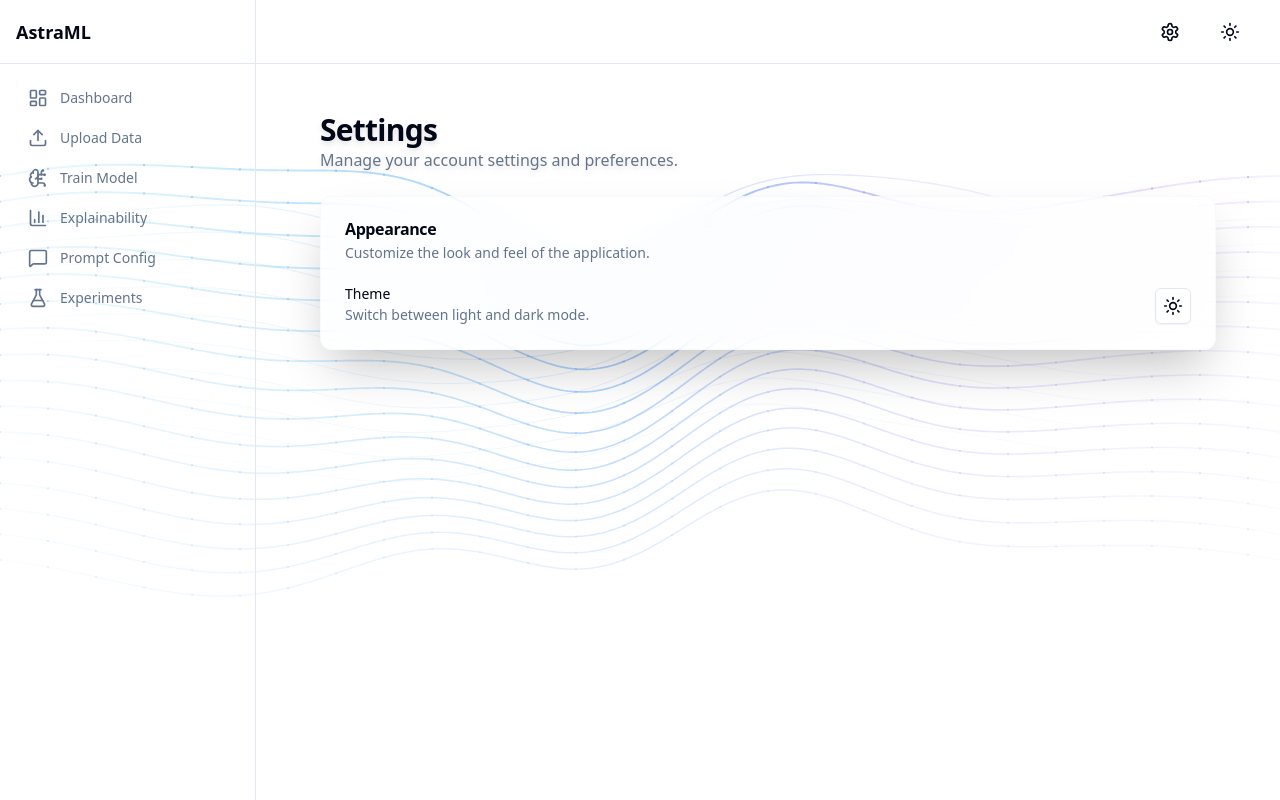
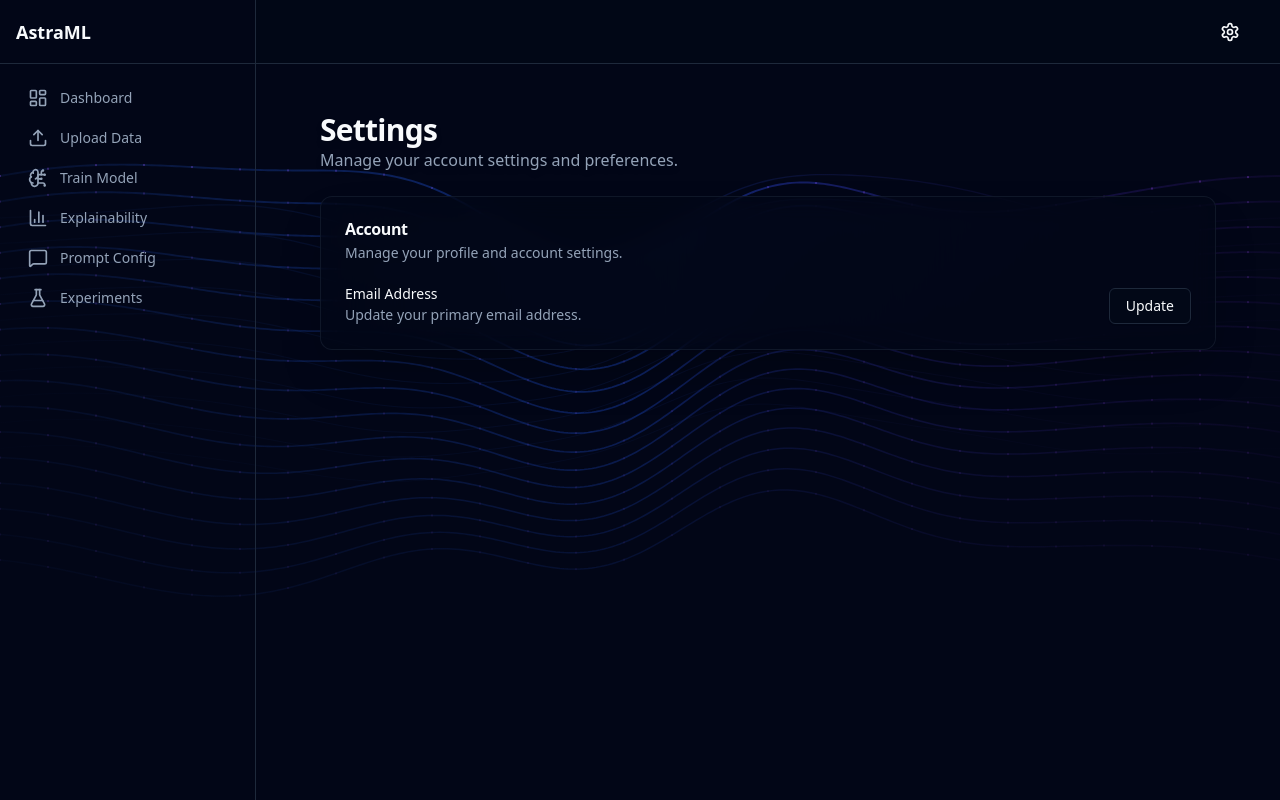
Before and after one commit to AastraML/AstraML, a React (Vite) app in the folder frontend/: page /settings in a window 1280 px wide. Built offline with nearby package versions, Linux system fonts and the light colour scheme.

Commit message:
feat(ui): enforce global dark mode and remove theme toggles

```diff
--- a/frontend/index.html
+++ b/frontend/index.html
@@ -1,5 +1,5 @@
 <!doctype html>
-<html lang="en">
+<html lang="en" class="dark">
   <head>
     <meta charset="UTF-8" />
     <link rel="icon" type="image/svg+xml" href="/favicon.svg" />
--- a/frontend/src/components/layout/AppShell.tsx
+++ b/frontend/src/components/layout/AppShell.tsx
@@ -1,20 +1,10 @@
-import { useState, useEffect } from 'react';
+import { useState } from 'react';
 import { Outlet } from 'react-router-dom';
 import { Sidebar } from './Sidebar';
 import { Header } from './Header';
-import { useAppStore } from '../../store';
 
 export function AppShell() {
   const [sidebarOpen, setSidebarOpen] = useState(false);
-  const { theme } = useAppStore();
-
-  useEffect(() => {
-    if (theme === 'dark') {
-      document.documentElement.classList.add('dark');
-    } else {
-      document.documentElement.classList.remove('dark');
-    }
-  }, [theme]);
 
   return (
     <div className="min-h-screen bg-background">
--- a/frontend/src/components/layout/AuthLayout.tsx
+++ b/frontend/src/components/layout/AuthLayout.tsx
@@ -1,19 +1,8 @@
-import { useEffect } from 'react';
 import { Outlet, Link } from 'react-router-dom';
 import { BrainCircuit } from 'lucide-react';
 import { AetherRibbonMesh } from '../ui/AetherRibbonMesh';
-import { useAppStore } from '../../store';
 
 export function AuthLayout() {
-  const { theme } = useAppStore();
-
-  useEffect(() => {
-    if (theme === 'dark') {
-      document.documentElement.classList.add('dark');
-    } else {
-      document.documentElement.classList.remove('dark');
-    }
-  }, [theme]);
 
   return (
     <div className="relative min-h-screen flex flex-col items-center justify-center p-4">
--- a/frontend/src/components/layout/Header.tsx
+++ b/frontend/src/components/layout/Header.tsx
@@ -1,20 +1,12 @@
 
-import { Menu, Moon, Sun } from 'lucide-react';
+import { Menu } from 'lucide-react';
 import { Button } from '../ui/Button';
-import { useAppStore } from '../../store';
 
 interface HeaderProps {
   setSidebarOpen: (open: boolean) => void;
 }
 
 export function Header({ setSidebarOpen }: HeaderProps) {
-  const { theme, setTheme } = useAppStore();
-
-  const toggleTheme = () => {
-    const newTheme = theme === 'light' ? 'dark' : 'light';
-    setTheme(newTheme);
-    document.documentElement.classList.toggle('dark');
-  };
 
   return (
     <header className="sticky top-0 z-30 flex h-16 shrink-0 items-center gap-x-4 border-b bg-background/80 px-4 px-4 backdrop-blur-md sm:gap-x-6 sm:px-6 lg:px-8">
@@ -35,14 +27,6 @@ export function Header({ setSidebarOpen }: HeaderProps) {
             <svg xmlns="http://www.w3.org/2000/svg" width="20" height="20" viewBox="0 0 24 24" fill="none" stroke="currentColor" strokeWidth="2" strokeLinecap="round" strokeLinejoin="round" className="lucide lucide-settings"><path d="M12.22 2h-.44a2 2 0 0 0-2 2v.18a2 2 0 0 1-1 1.73l-.43.25a2 2 0 0 1-2 0l-.15-.08a2 2 0 0 0-2.73.73l-.22.38a2 2 0 0 0 .73 2.73l.15.1a2 2 0 0 1 1 1.72v.51a2 2 0 0 1-1 1.74l-.15.09a2 2 0 0 0-.73 2.73l.22.38a2 2 0 0 0 2.73.73l.15-.08a2 2 0 0 1 2 0l.43.25a2 2 0 0 1 1 1.73V20a2 2 0 0 0 2 2h.44a2 2 0 0 0 2-2v-.18a2 2 0 0 1 1-1.73l.43-.25a2 2 0 0 1 2 0l.15.08a2 2 0 0 0 2.73-.73l.22-.39a2 2 0 0 0-.73-2.73l-.15-.08a2 2 0 0 1-1-1.74v-.5a2 2 0 0 1 1-1.74l.15-.09a2 2 0 0 0 .73-2.73l-.22-.38a2 2 0 0 0-2.73-.73l-.15.08a2 2 0 0 1-2 0l-.43-.25a2 2 0 0 1-1-1.73V4a2 2 0 0 0-2-2z"/><circle cx="12" cy="12" r="3"/></svg>
             <span className="sr-only">Settings</span>
           </Button>
-          <Button variant="ghost" size="icon" onClick={toggleTheme}>
-            {theme === 'light' ? (
-              <Sun className="h-5 w-5" />
-            ) : (
-              <Moon className="h-5 w-5" />
-            )}
-            <span className="sr-only">Toggle theme</span>
-          </Button>
         </div>
       </div>
     </header>
--- a/frontend/src/components/layout/PublicLayout.tsx
+++ b/frontend/src/components/layout/PublicLayout.tsx
@@ -1,24 +1,8 @@
-import { useEffect } from 'react';
 import { Outlet, Link } from 'react-router-dom';
-import { useAppStore } from '../../store';
 import { Button } from '../ui/Button';
-import { Moon, Sun, BrainCircuit } from 'lucide-react';
+import { BrainCircuit } from 'lucide-react';
 
 export function PublicLayout() {
-  const { theme, setTheme } = useAppStore();
-
-  useEffect(() => {
-    if (theme === 'dark') {
-      document.documentElement.classList.add('dark');
-    } else {
-      document.documentElement.classList.remove('dark');
-    }
-  }, [theme]);
-
-  const toggleTheme = () => {
-    const newTheme = theme === 'light' ? 'dark' : 'light';
-    setTheme(newTheme);
-  };
 
   return (
     <div className="min-h-screen flex flex-col bg-background text-foreground">
@@ -29,10 +13,6 @@ export function PublicLayout() {
             <span>AstraML</span>
           </div>
           <nav className="flex items-center gap-4">
-            <Button variant="ghost" size="icon" onClick={toggleTheme}>
-              {theme === 'light' ? <Sun className="h-5 w-5" /> : <Moon className="h-5 w-5" />}
-              <span className="sr-only">Toggle theme</span>
-            </Button>
             <Link to="/signin">
               <Button variant="ghost">Sign In</Button>
             </Link>
--- a/frontend/src/components/ui/AetherRibbonMesh.tsx
+++ b/frontend/src/components/ui/AetherRibbonMesh.tsx
@@ -1,7 +1,6 @@
 'use client';
 
 import React, { useEffect, useRef } from 'react';
-import { useAppStore } from '../../store';
 
 class Particle {
     x: number;
@@ -45,8 +44,6 @@ class Particle {
 
 export function AetherRibbonMesh() {
     const canvasRef = useRef<HTMLCanvasElement | null>(null);
-    const { theme } = useAppStore();
-    const isDarkMode = theme === 'dark';
 
     useEffect(() => {
         const canvas = canvasRef.current;
@@ -96,8 +93,8 @@ export function AetherRibbonMesh() {
             clickRipple.y = clientY;
             clickRipple.radius = 0;
 
-            // Dark mode gets slate blue particles; Light mode gets cyan
-            const pColor = isDarkMode ? 'rgba(37, 99, 235, 0.85)' : 'rgba(56, 189, 248, 0.85)';
+            // Always dark mode (slate blue particles)
+            const pColor = 'rgba(37, 99, 235, 0.85)';
             for (let i = 0; i < 30; i++) {
                 particles.push(new Particle(clickRipple.x, clickRipple.y, pColor));
             }
@@ -127,11 +124,8 @@ export function AetherRibbonMesh() {
             mouse.x += (mouse.targetX - mouse.x) * lerpFactor;
             mouse.y += (mouse.targetY - mouse.y) * lerpFactor;
 
-            // Inverted theme layout
-            // Dark mode -> Light & White layout | Light mode -> Black layout
-            // (Note from component spec: Dark mode actually means 'bg-white' in original code,
-            // but let's align it with our app's Tailwind background colors)
-            const bgColor = isDarkMode ? '#020617' : '#ffffff';
+            // Always dark layout
+            const bgColor = '#020617';
 
             ctx.fillStyle = bgColor;
             ctx.fillRect(0, 0, width, height);
@@ -154,26 +148,19 @@ export function AetherRibbonMesh() {
             ];
 
             layers.forEach((layer) => {
-                const blendMode = layer.primary ? 'source-over' : (isDarkMode ? 'screen' : 'multiply');
+                const blendMode = layer.primary ? 'source-over' : 'screen';
                 ctx.globalCompositeOperation = blendMode;
 
                 const gradient = ctx.createLinearGradient(0, 0, width, 0);
-                if (!isDarkMode) {
-                    // Light Mode: Vibrant cyan to light blue gradient on white
-                    gradient.addColorStop(0, `rgba(56, 189, 248, ${layer.primary ? 0.1 : 0.02})`);
-                    gradient.addColorStop(0.5, `rgba(96, 165, 250, ${layer.primary ? 0.8 : 0.35})`);
-                    gradient.addColorStop(1, `rgba(168, 85, 247, ${layer.primary ? 0.1 : 0.02})`);
-                } else {
-                    // Dark Mode: Soft slate blue to deep blue-indigo gradient on dark
-                    gradient.addColorStop(0, `rgba(37, 99, 235, ${layer.primary ? 0.15 : 0.03})`);
-                    gradient.addColorStop(0.5, `rgba(29, 78, 216, ${layer.primary ? 0.75 : 0.3})`);
-                    gradient.addColorStop(1, `rgba(109, 40, 217, ${layer.primary ? 0.15 : 0.03})`);
-                }
+                // Dark Mode: Soft slate blue to deep blue-indigo gradient on dark
+                gradient.addColorStop(0, `rgba(37, 99, 235, ${layer.primary ? 0.15 : 0.03})`);
+                gradient.addColorStop(0.5, `rgba(29, 78, 216, ${layer.primary ? 0.75 : 0.3})`);
+                gradient.addColorStop(1, `rgba(109, 40, 217, ${layer.primary ? 0.15 : 0.03})`);
 
                 for (let r = 0; r < layer.ribbonCount; r++) {
                     const ribbonProgress = r / layer.ribbonCount;
                     const yOffset = height * 0.22 + r * (height * 0.032) + layer.offsetMod * 35;
-                    const baseAlpha = (1 - ribbonProgress * 0.75) * (!isDarkMode ? 0.8 : 0.65);
+                    const baseAlpha = (1 - ribbonProgress * 0.75) * 0.65;
 
                     const rippleDistort =
                         clickRipple.radius < clickRipple.maxRadius
@@ -222,7 +209,7 @@ export function AetherRibbonMesh() {
 
                         // Small accent node markings
                         if (layer.primary && x % 48 === 0) {
-                            ctx.fillStyle = !isDarkMode ? 'rgba(29, 78, 216, 0.25)' : 'rgba(168, 85, 247, 0.3)';
+                            ctx.fillStyle = 'rgba(168, 85, 247, 0.3)';
                             ctx.fillRect(x - 1, y - 1, 2, 2);
                         }
                     }
@@ -251,7 +238,7 @@ export function AetherRibbonMesh() {
             window.removeEventListener('mousedown', handlePointerDown);
             window.removeEventListener('touchstart', handlePointerDown);
         };
-    }, [isDarkMode]);
+    }, []);
 
     return (
         <div className="fixed inset-0 w-full h-full overflow-hidden select-none z-0 pointer-events-none">
--- a/frontend/src/pages/Settings.tsx
+++ b/frontend/src/pages/Settings.tsx
@@ -1,16 +1,8 @@
 import { Card, CardContent, CardDescription, CardHeader, CardTitle } from '../components/ui/Card';
-import { useAppStore } from '../store';
 import { Button } from '../components/ui/Button';
-import { Moon, Sun } from 'lucide-react';
 import { AetherRibbonMesh } from '../components/ui/AetherRibbonMesh';
 
 export default function Settings() {
-  const { theme, setTheme } = useAppStore();
-
-  const toggleTheme = () => {
-    const newTheme = theme === 'light' ? 'dark' : 'light';
-    setTheme(newTheme);
-  };
 
   return (
     <div className="mx-auto max-w-4xl space-y-6 relative">
@@ -25,26 +17,20 @@ export default function Settings() {
       <div className="grid gap-6 relative z-10">
         <Card className="shadow-2xl border-muted/50 bg-background/60 backdrop-blur-md">
           <CardHeader>
-            <CardTitle>Appearance</CardTitle>
+            <CardTitle>Account</CardTitle>
             <CardDescription>
-              Customize the look and feel of the application.
+              Manage your profile and account settings.
             </CardDescription>
           </CardHeader>
           <CardContent className="space-y-4">
             <div className="flex items-center justify-between">
               <div className="space-y-1">
-                <p className="text-sm font-medium leading-none">Theme</p>
+                <p className="text-sm font-medium leading-none">Email Address</p>
                 <p className="text-sm text-muted-foreground">
-                  Switch between light and dark mode.
+                  Update your primary email address.
                 </p>
               </div>
-              <Button variant="outline" size="icon" onClick={toggleTheme}>
-                {theme === 'light' ? (
-                  <Sun className="h-5 w-5" />
-                ) : (
-                  <Moon className="h-5 w-5" />
-                )}
-              </Button>
+              <Button variant="outline">Update</Button>
             </div>
           </CardContent>
         </Card>
--- a/frontend/src/store/index.ts
+++ b/frontend/src/store/index.ts
@@ -2,8 +2,6 @@ import { create } from 'zustand';
 import { persist } from 'zustand/middleware';
 
 interface AppState {
-  theme: 'light' | 'dark';
-  setTheme: (theme: 'light' | 'dark') => void;
   systemPrompt: string;
   setSystemPrompt: (prompt: string) => void;
 }
@@ -11,8 +9,6 @@ interface AppState {
 export const useAppStore = create<AppState>()(
   persist(
     (set) => ({
-      theme: 'light',
-      setTheme: (theme) => set({ theme }),
       systemPrompt: 'You are an expert Data Scientist. Analyze the dataset and provide insights.',
       setSystemPrompt: (systemPrompt) => set({ systemPrompt }),
     }),
```
